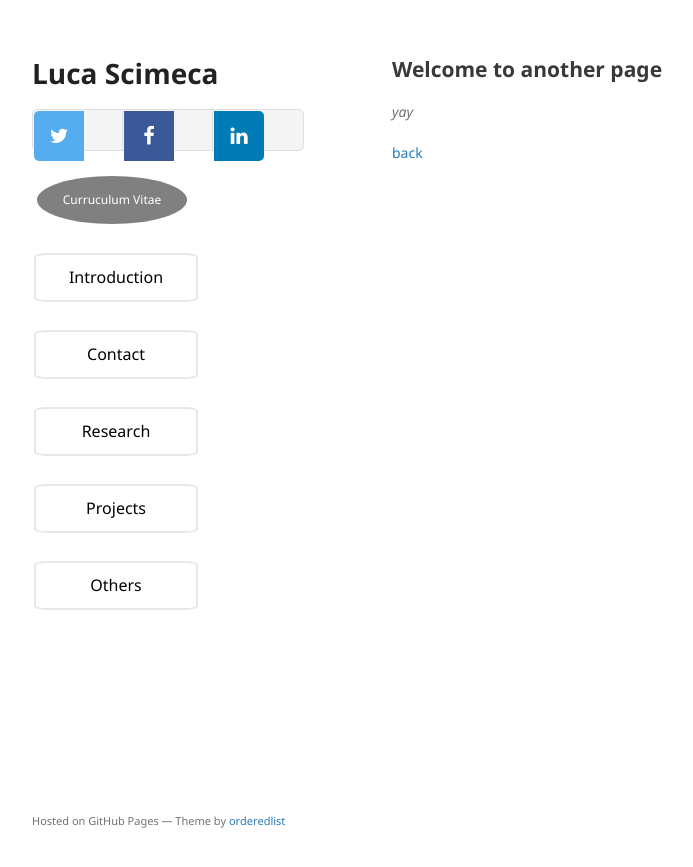
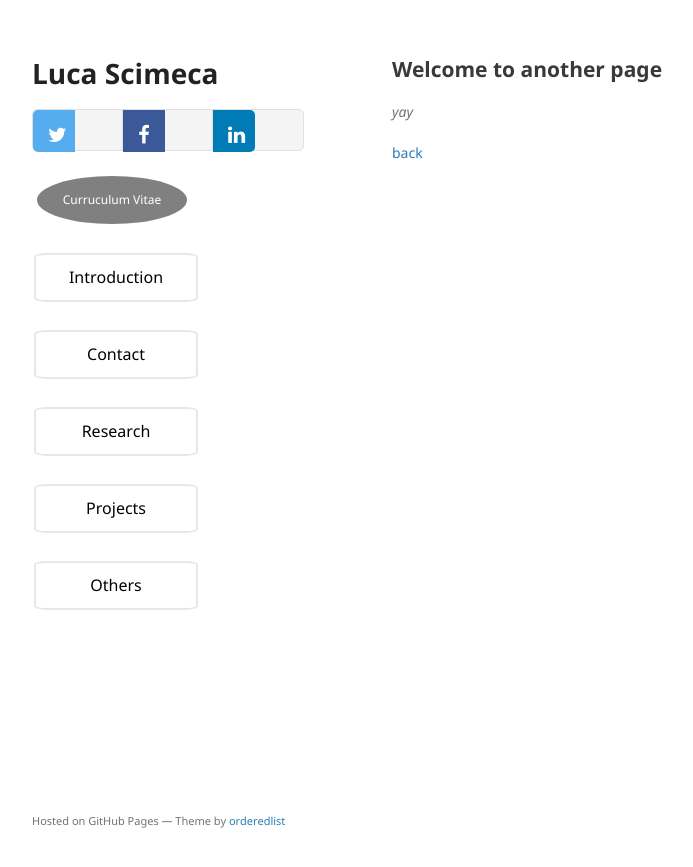
Before and after one commit to lucascimeca/lucascimeca.github.io, a Jekyll site: the page built from another-page.md, in a window 1280 px wide. Shown: the top 867 px of the page, without its empty margins (178-871 px from the left). Built offline with Jekyll 4.4.1, drawn with Linux system fonts in a browser that asks for light colours; nearby versions of some CDN libraries; the repository's description, which GitHub fills in, is left out; our own code applies the rules of GitHub Pages for plain Markdown files.

Commit message:
Update default.html

```diff
--- a/_layouts/default.html
+++ b/_layouts/default.html
@@ -104,18 +104,22 @@
       color: white;
     }
 
-    .li {
-      inline-block
+    li {
+      display: inline-block;
     }
+    ul {
+      white-space: nowrap;
+    }
+
 
     .fa {
       padding: 15px;
       font-size: 20px;
-      width: 20px;
-      height: 20px;
+      width: 12px;
+      height: 12px;
       text-align: center;
       text-decoration: none;
-      margin: 1px 1px;
+      margin: 0px 0px;
     }
 
     .fa:hover {
```
